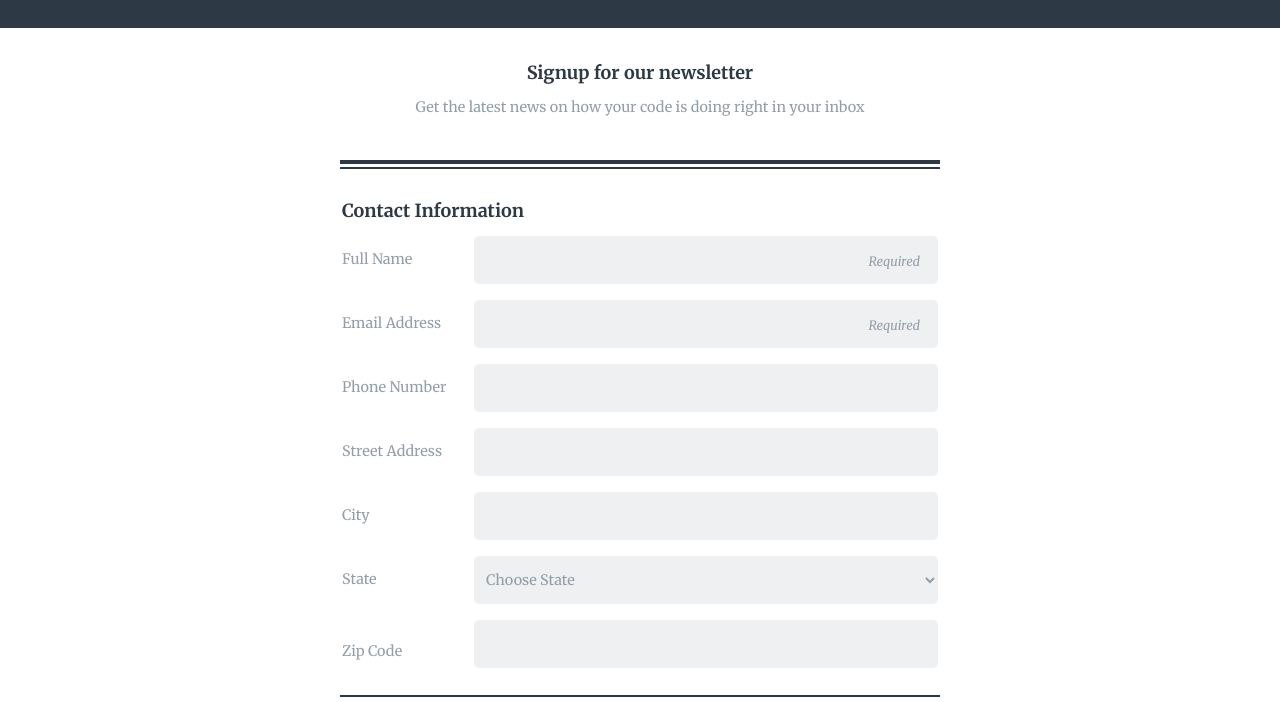
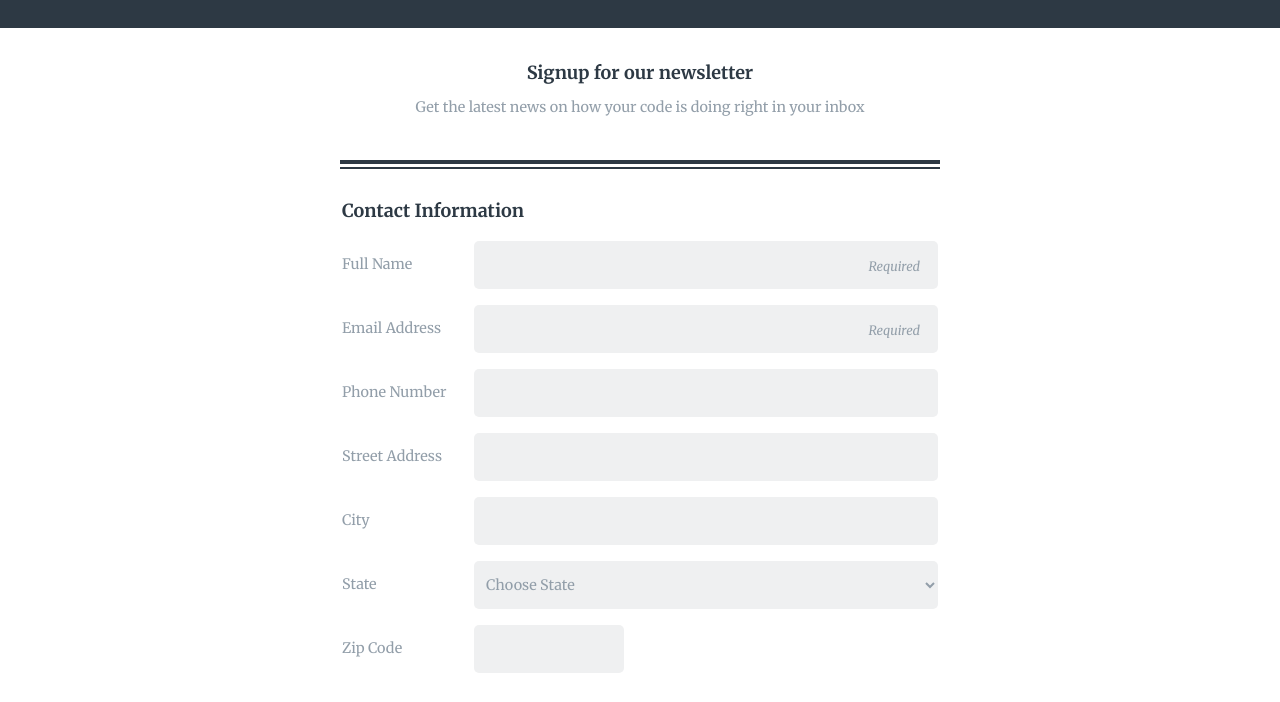
Before and after one commit to mightycoyote/Treehouse-Project-3, a plain HTML site: page index.html in a window 1280 px wide. Shown: the part 55-757 px from the top of the page. Drawn offline with Linux system fonts and the light colour scheme.

Commit message:
finish layout and spacing

```diff
--- a/css/styles.css
+++ b/css/styles.css
@@ -74,7 +74,7 @@ legend {
 
 legend {
   padding-top: 1.5rem;
-  padding-bottom: .4rem;
+  padding-bottom: .7rem;
 }
 
 p,
@@ -102,9 +102,13 @@ hr {
   margin-top: 3px;
 }
 
+.hr-2 {
+  margin-top: 1.5rem;
+}
+
 #zip {
-  width: 9rem;
-  margin-bottom: 1.5rem;
+  width: 150px;
+  margin: 0;
 }
 
 label[for="other"] {
@@ -167,7 +171,8 @@ select {
   }
 
   .contact input,
-  .contact select {
+  .contact select,
+  #zip-fix {
     flex-basis: 400px;
     flex-grow: 4;
   }
@@ -180,9 +185,12 @@ select {
 
    .contact input,
    .contact select,
-   .contact label {
+   .contact label,
+   #zip-fix {
     margin-top: .5rem;
     margin-bottom: .5rem;
    }
 
+
+
 }
--- a/index.html
+++ b/index.html
@@ -90,9 +90,11 @@
                         <option value="WY">Wyoming</option>
                     </select>
                     <label for="zip">Zip Code</label>
-                    <input type="text" id="zip" name="user-zip">
+                    <div id=zip-fix>
+                        <input type="text" id="zip" name="user-zip">
+                    </div>
                 </fieldset>
-                <hr>
+                <hr class="hr-2">
                 <fieldset class="newsletter">
                     <legend>Newsletter</legend>
                     <p>Select the newsletters you would like to receive</p>
```
